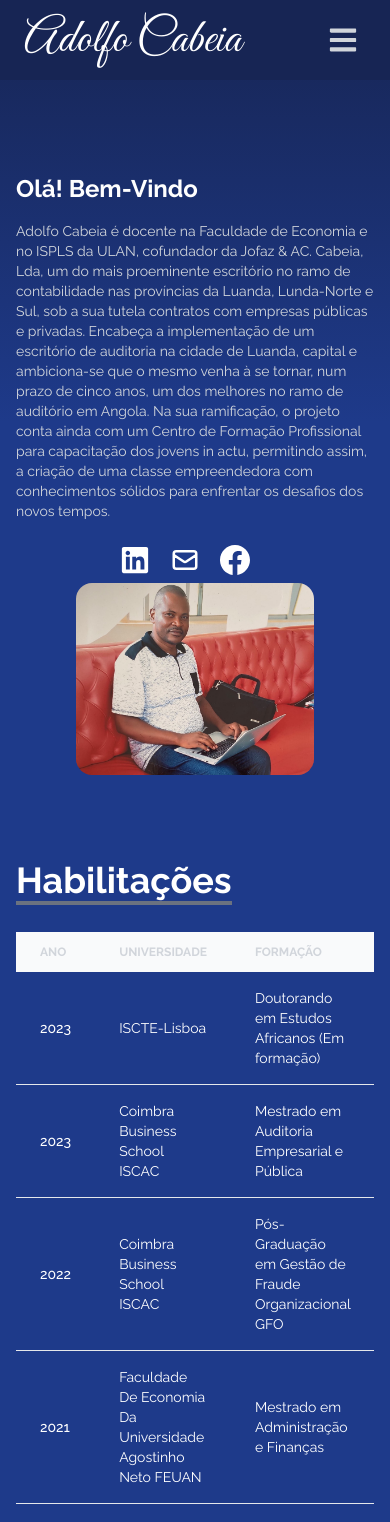
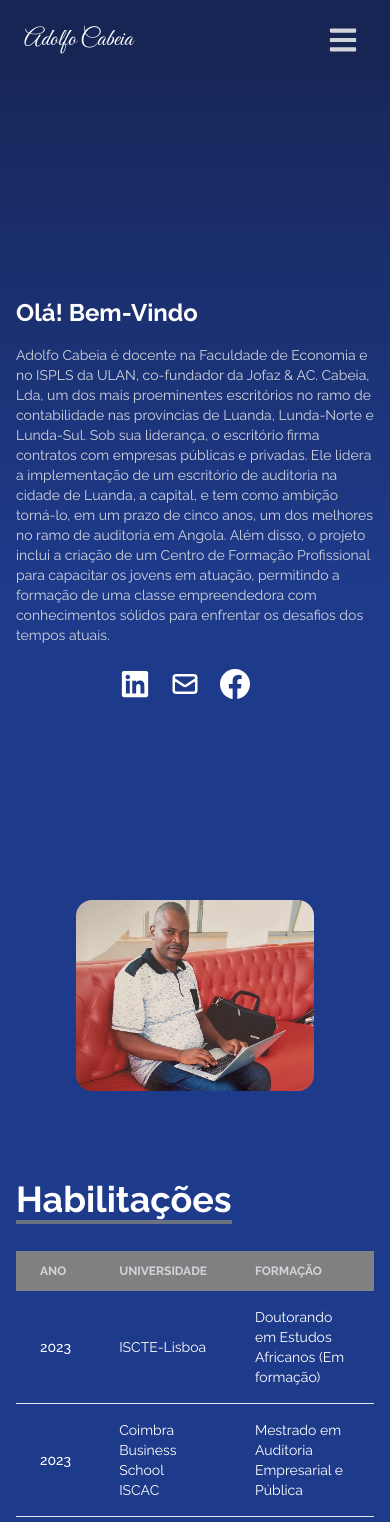
Before and after one commit to funakoshiapi/AdolfoCabilSite, a React (Create React App) app: page / in a window 390 px wide. Shown: the top 1522 px of the page. Built offline with nearby package versions, Linux system fonts and the light colour scheme.

Commit message:
small changes for othe phone sizes, changed intro of author

```diff
--- a/src/components/Home.js
+++ b/src/components/Home.js
@@ -6,16 +6,15 @@ import {BsFacebook} from 'react-icons/bs'
 function Home() {
   return (
 
-        <section name="introdução" className=' h-full w-full bg-gradient-to-b
+        <div name="introdução" className='flex justify-center items-start h-full w-full bg-gradient-to-b
         from-blue-950 via-blue-900 to-blue-900'>
-            <div className='max-w-screen-lg mx-auto flex flex-col items-center justify-center h-screen px-4 md:flex-row pt-14'>
-                <div className='flex flex-col justify-center md:mr-4 ' >
+            <div className='h-full max-w-screen-lg mx-auto flex flex-col items-center justify-center px-4 md:flex-row pt-14'>
+                <div className='h-screen flex flex-col justify-center md:mr-4 ' >
                     <h2 className='text-white text-2xl md:text-7xl font-bold mt-12'>
                         Olá! Bem-Vindo
                     </h2>
                     <p className='text-sm text-gray-300 py-4 w-full md:text-lg'>
-                    Adolfo Cabeia é docente na Faculdade de Economia e no ISPLS da ULAN, cofundador da Jofaz & AC. Cabeia, Lda, um do mais proeminente escritório no ramo de contabilidade nas províncias da Luanda, Lunda-Norte e Sul, sob a sua tutela contratos com empresas públicas e privadas. Encabeça a implementação de um escritório de auditoria na cidade de Luanda, capital e ambiciona-se que o mesmo venha à se tornar, num prazo de cinco anos, um dos melhores no ramo de auditório em Angola. Na sua ramificação, o projeto conta ainda com um Centro de Formação Profissional para capacitação dos jovens in actu, permitindo assim, a criação de uma classe empreendedora com conhecimentos sólidos para enfrentar os desafios dos novos tempos.
-                    </p>
+                    Adolfo Cabeia é docente na Faculdade de Economia e no ISPLS da ULAN, co-fundador da Jofaz & AC. Cabeia, Lda, um dos mais proeminentes escritórios no ramo de contabilidade nas províncias de Luanda, Lunda-Norte e Lunda-Sul. Sob sua liderança, o escritório firma contratos com empresas públicas e privadas. Ele lidera a implementação de um escritório de auditoria na cidade de Luanda, a capital, e tem como ambição torná-lo, em um prazo de cinco anos, um dos melhores no ramo de auditoria em Angola. Além disso, o projeto inclui a criação de um Centro de Formação Profissional para capacitar os jovens em atuação, permitindo a formação de uma classe empreendedora com conhecimentos sólidos para enfrentar os desafios dos tempos atuais.                    </p>
                     <div>
                     <div className='lg:hidden flex justify-center items-center text-sm m-2 '>
                         <ul className='flex flex-row  text-white justify-center '>
@@ -38,7 +37,7 @@ function Home() {
                 </div>
 
 
-                <div>
+                <div className='flex mb-[20%] md:mb-0'>
                     <img src={HeroImage}
                         alt="hero"
                         className='rounded-2xl mx-auto w-2/3 md:w-[300rem] object-fill'
@@ -48,7 +47,7 @@ function Home() {
 
 
 
-        </section>
+        </div>
   )
 }
 
--- a/src/components/NavBar.js
+++ b/src/components/NavBar.js
@@ -32,8 +32,8 @@ const NavBar = () => {
   return (
     <div className='flex justify-between items-center w-full h-20 px-4 text-white bg-blue-950 fixed z-50'>
       <Link to={'introdução'} smooth duration={500}>
-          <button>
-            <h1 className='text-5xl font-signature ml-2 md:text-3xl lg:text-5xl'>Adolfo Cabeia</h1>
+          <button className='flex h-full'>
+            <h1 className='text-2xl font-signature ml-2 md:text-3xl lg:text-5xl'>Adolfo Cabeia</h1>
           </button>
       </Link>
 
--- a/src/components/Table.js
+++ b/src/components/Table.js
@@ -5,8 +5,8 @@ function Table({description}) {
 
         <div className="relative overflow-x-auto z-0 h-screen">
             <table className="w-full text-sm text-left text-gray-300 dark:text-gray-400 z-0">
-                <thead className="text-xs text-gray-300 uppercase bg-gray-50 dark:bg-slate-500 dark:text-gray-400">
-                    <tr>
+                <thead className="text-xs text-gray-300 uppercase bg-[#808080] dark:bg-slate-500 dark:text-gray-400">
+                    <tr className='bg-[#808080]'>
                         <th scope="col" className=" text-md px-6 py-3 md:text-lg text-gray-300">
                             Ano
                         </th>
```
